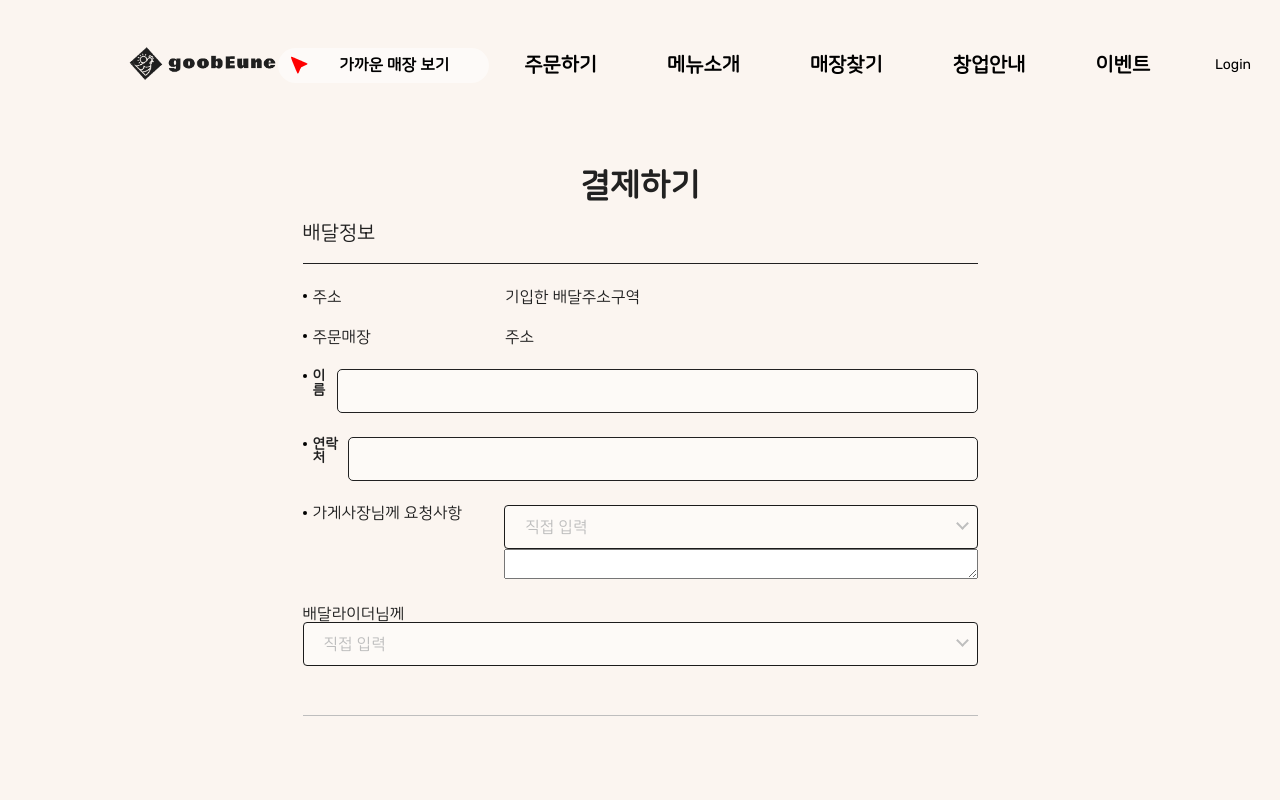
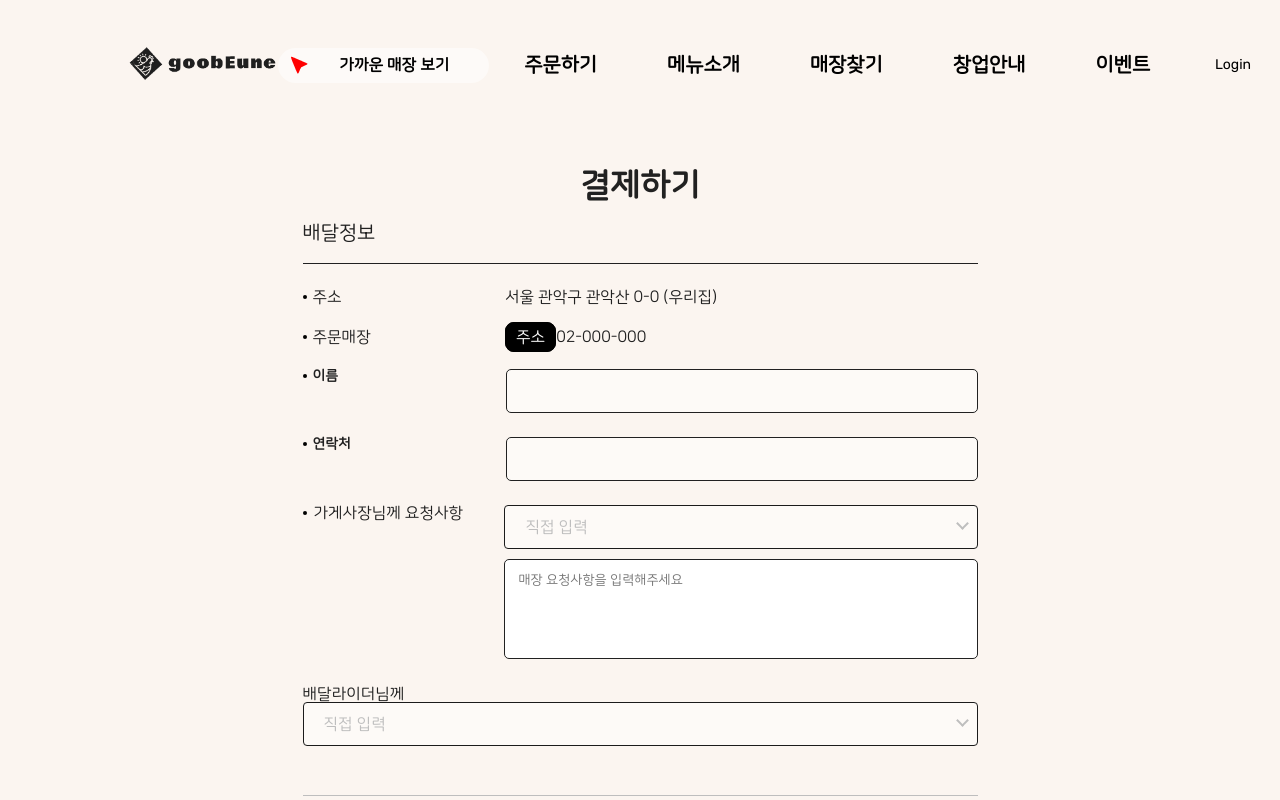
Before and after one commit to ryushin01/goobne, a React (Vite) app: page /goobne/order in a window 1280 px wide. Shown: the top 800 px of the page. Built offline with nearby package versions, Linux system fonts and the light colour scheme.

Commit message:
:construction: 브랜치 이동으로 인한 커밋

```diff
--- a/src/pages/Order/Order.jsx
+++ b/src/pages/Order/Order.jsx
@@ -15,23 +15,24 @@ const Order = () => {
             <ul>
               <li>
                 <DeliveryAddress>주소</DeliveryAddress>
-                <span>기입한 배달주소구역</span>
+                <span>서울&nbsp;관악구&nbsp;관악산&nbsp;0-0&nbsp;(우리집)</span>
               </li>
               <li>
                 <DeliveryAddress>주문매장</DeliveryAddress>
-                <span>주소</span>
+                <OrderArea>주소</OrderArea>
+                <span>02-000-000</span>
               </li>
-              <li>
+              <NameArea>
                 <Input type="text" label="이름" isDot={true} />
-              </li>
-              <li>
+              </NameArea>
+              <PhoneNumberArea>
                 <Input type="text" label="연락처" isDot={true} />
-              </li>
+              </PhoneNumberArea>
               <DeliveryRequest>
                 <RequestTitle>가게사장님께 요청사항</RequestTitle>
                 <SelectArea>
                   <SelectBox />
-                  <RequestTextArea></RequestTextArea>
+                  <RequestTextArea placeholder="매장 요청사항을 입력해주세요"></RequestTextArea>
                 </SelectArea>
               </DeliveryRequest>
               <li>
@@ -93,6 +94,29 @@ const DeliveryInfo = styled.fieldset`
   }
 `;
 
+const DeliveryInfoTitle = styled.legend`
+  width: 100%;
+  font-size: 20px;
+  padding-bottom: 20px;
+  border-bottom: 1px solid #212121;
+`;
+
+const NameArea = styled.li`
+  & > div {
+    & > label {
+      width: 43%;
+    }
+  }
+`;
+
+const PhoneNumberArea = styled.li`
+  & > div {
+    & > label {
+      width: 43%;
+    }
+  }
+`;
+
 const DeliveryAddress = styled.span`
   display: inline-block;
   width: 30%;
@@ -104,7 +128,7 @@ const DeliveryAddress = styled.span`
     content: '';
     display: inline-block;
     position: absolute;
-    top: 45%;
+    top: 50%;
     left: 0;
     transform: translateY(-50%);
     width: 4px;
@@ -123,13 +147,13 @@ const RequestTitle = styled.span`
   width: 42%;
   font-size: 16px;
   position: relative;
-  padding-left: 10px;
+  padding-left: 11px;
 
   &:before {
     content: '';
     display: inline-block;
     position: absolute;
-    top: 10%;
+    top: 5%;
     left: 0;
     transform: translateY(-50%);
     width: 4px;
@@ -139,18 +163,24 @@ const RequestTitle = styled.span`
   }
 `;
 
+const OrderArea = styled.span`
+  border: 1px solid #000;
+  padding: 5px 10px;
+  border-radius: 9px;
+  background: #000;
+  color: #fff;
+`;
+
 const SelectArea = styled.div`
   width: 100%;
-  flex-direction: column;
 `;
 
 const RequestTextArea = styled.textarea`
   width: 100%;
+  height: 100px;
+  margin-top: 10px;
+  padding: 13px;
+  border: 1px solid #212121;
+  border-radius: 5px;
+  resize: none;
 `;
-
-const DeliveryInfoTitle = styled.legend`
-  width: 100%;
-  font-size: 20px;
-  padding-bottom: 20px;
-  border-bottom: 1px solid #212121;
-`;
```
